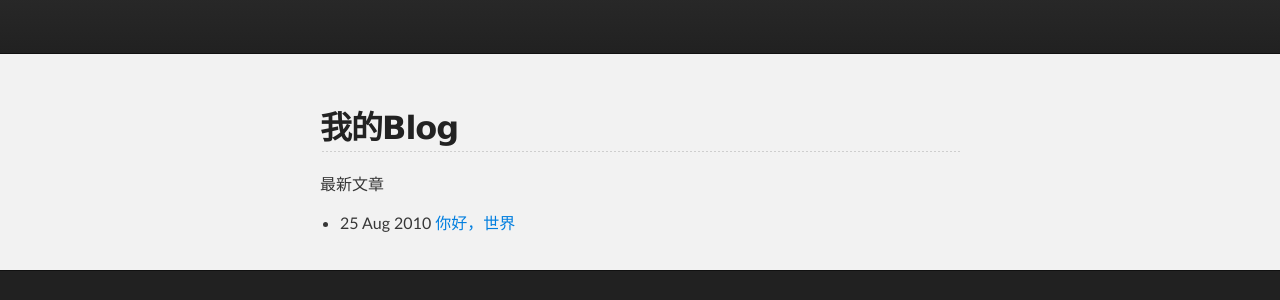
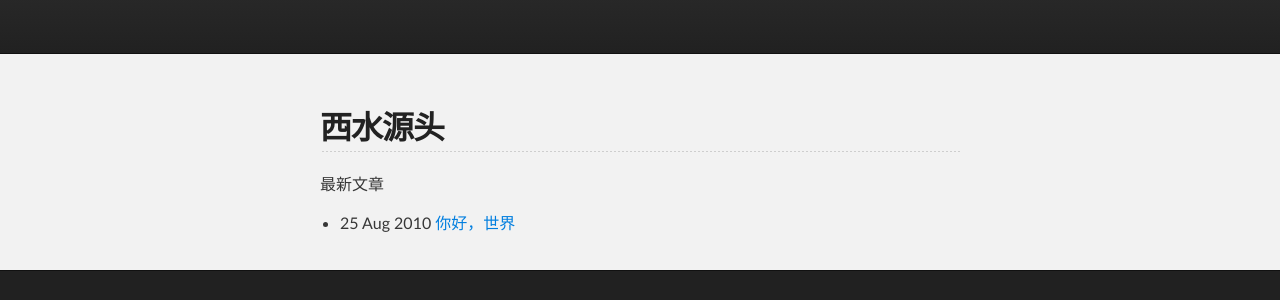
Before and after one commit to westsource/westsource.github.io, a Jekyll site: the page built from index.html, in a window 1280 px wide. Shown: the part 120-420 px from the top of the page. Built offline with Jekyll 4.4.1, drawn with Linux system fonts in a browser that asks for light colours.

Commit message:
修改title

```diff
--- a/index.html
+++ b/index.html
@@ -1,6 +1,6 @@
 ---
 layout: default
-title: 我的Blog
+title: 西水源头
 ---
 <h2>{{ page.title }}</h2>
 <p>最新文章</p>
```
